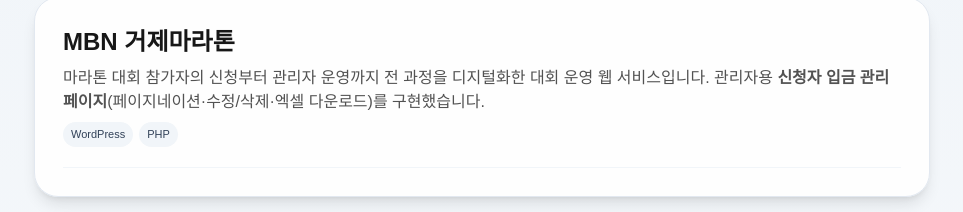
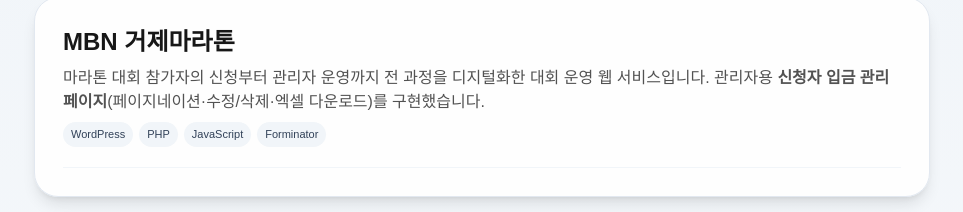
Before and after one commit to wooju01/profile_page, a Next.js app: page /projects/mbn-marathon in a window 1280 px wide. Shown: the part 109-321 px from the top of the page, without its empty margins (158-1121 px from the left). Built offline with nearby package versions, Linux system fonts and the light colour scheme.

Commit message:
feat: 프로필 mbn 내용 추가

```diff
--- a/app/projects/mbn-marathon/page.tsx
+++ b/app/projects/mbn-marathon/page.tsx
@@ -43,12 +43,19 @@ export default function MbnMarathonPage() {
               <strong>신청자 입금 관리 페이지</strong>
               (페이지네이션·수정/삭제·엑셀 다운로드)를 구현했습니다.
             </p>
+
             <div className="flex flex-wrap gap-1.5 text-[11px]">
               <span className="rounded-full bg-slate-100 px-2 py-1 text-slate-700 dark:bg-slate-800 dark:text-slate-200">
                 WordPress
               </span>
               <span className="rounded-full bg-slate-100 px-2 py-1 text-slate-700 dark:bg-slate-800 dark:text-slate-200">
                 PHP
+              </span>
+              <span className="rounded-full bg-slate-100 px-2 py-1 text-slate-700 dark:bg-slate-800 dark:text-slate-200">
+                JavaScript
+              </span>
+              <span className="rounded-full bg-slate-100 px-2 py-1 text-slate-700 dark:bg-slate-800 dark:text-slate-200">
+                Forminator
               </span>
             </div>
           </header>
--- a/components/ProjectsSection.tsx
+++ b/components/ProjectsSection.tsx
@@ -28,7 +28,7 @@ const PROJECTS: Project[] = [
     slug: "mbn-marathon",
     name: "MBN 거제마라톤",
     short: "마라톤 대회 참가자의 신청부터 관리자 운영까지 전 과정을 디지털화한 대회 운영 웹 서비스",
-    tags: ["WordPress"],
+    tags: ["WordPress", "PHP", "JavaScript", "Forminator"],
     url: "https://marathon-mbngj.com/",
   },
   {
```
